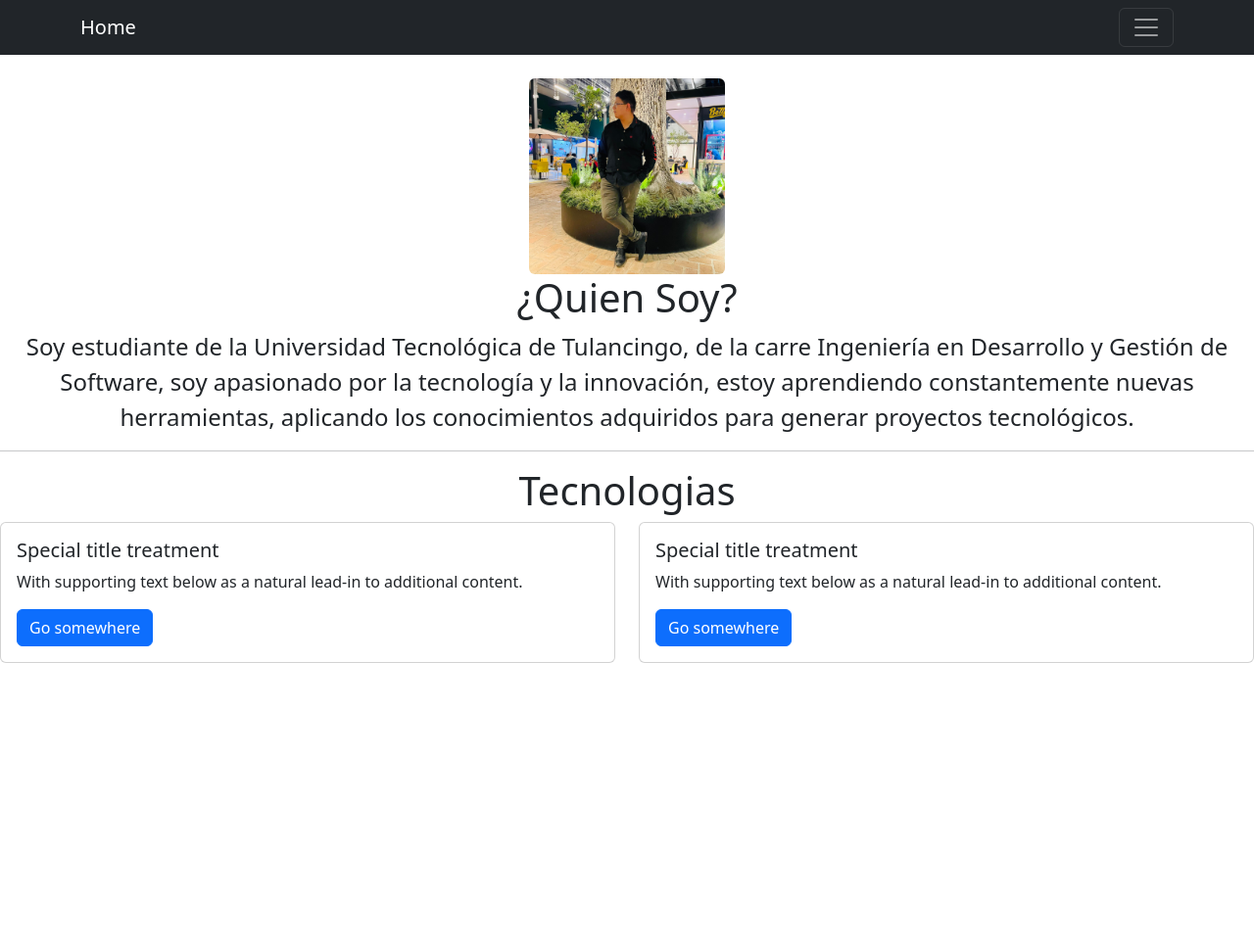
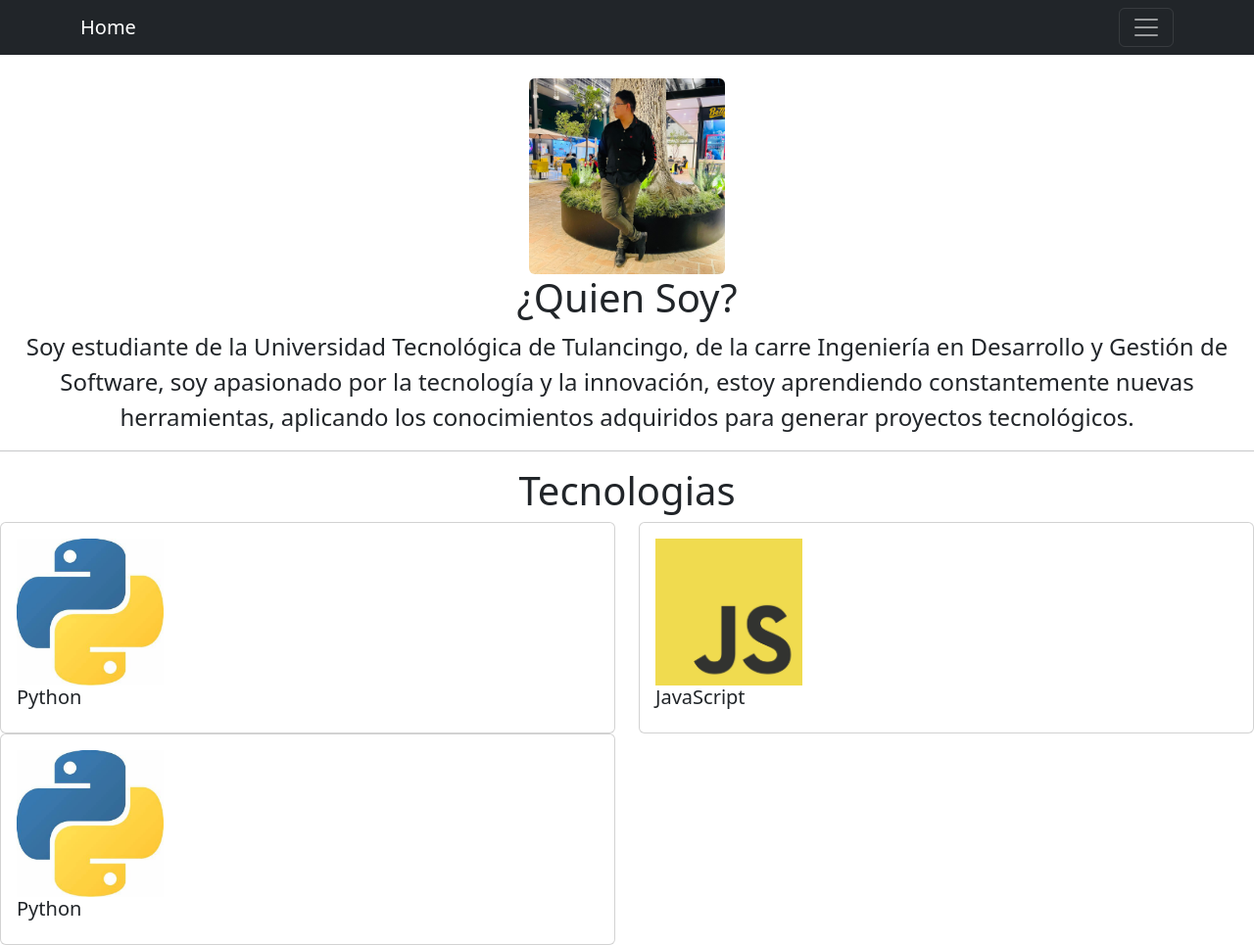
Before and after one commit to Kevin12-0/PWA, a plain HTML site: page index.html in a window 1280 px wide. Shown: the whole page at 98% size. Before the commit the page ends 800 px from the top, so only its background shows below. Drawn offline with nearby package versions, Linux system fonts and the light colour scheme.

Commit message:
languajes of programming

```diff
--- a/index.html
+++ b/index.html
@@ -37,18 +37,24 @@
     <div class="col-sm-6 mb-3 mb-sm-0">
       <div class="card">
         <div class="card-body">
-          <h5 class="card-title">Special title treatment</h5>
-          <p class="card-text">With supporting text below as a natural lead-in to additional content.</p>
-          <a href="#" class="btn btn-primary">Go somewhere</a>
+          <img src="./images/lenguajes/python.jpg" width="150" height="150">
+          <h5 class="card-title">Python</h5>
         </div>
       </div>
     </div>
-    <div class="col-sm-6">
+    <div class="col-sm-6 mb-3 mb-sm-0">
       <div class="card">
         <div class="card-body">
-          <h5 class="card-title">Special title treatment</h5>
-          <p class="card-text">With supporting text below as a natural lead-in to additional content.</p>
-          <a href="#" class="btn btn-primary">Go somewhere</a>
+          <img src="./images/lenguajes/js.png" width="150" height="150">
+          <h5 class="card-title">JavaScript</h5>
+        </div>
+      </div>
+    </div>
+    <div class="col-sm-6 mb-3 mb-sm-0">
+      <div class="card">
+        <div class="card-body">
+          <img src="./images/lenguajes/python.jpg" width="150" height="150">
+          <h5 class="card-title">Python</h5>
         </div>
       </div>
     </div>
```
Also changed, not shown: images/lenguajes/cmas.png (added), images/lenguajes/js.png (added), images/lenguajes/kotlin.png (added), images/lenguajes/python.jpg (added).
